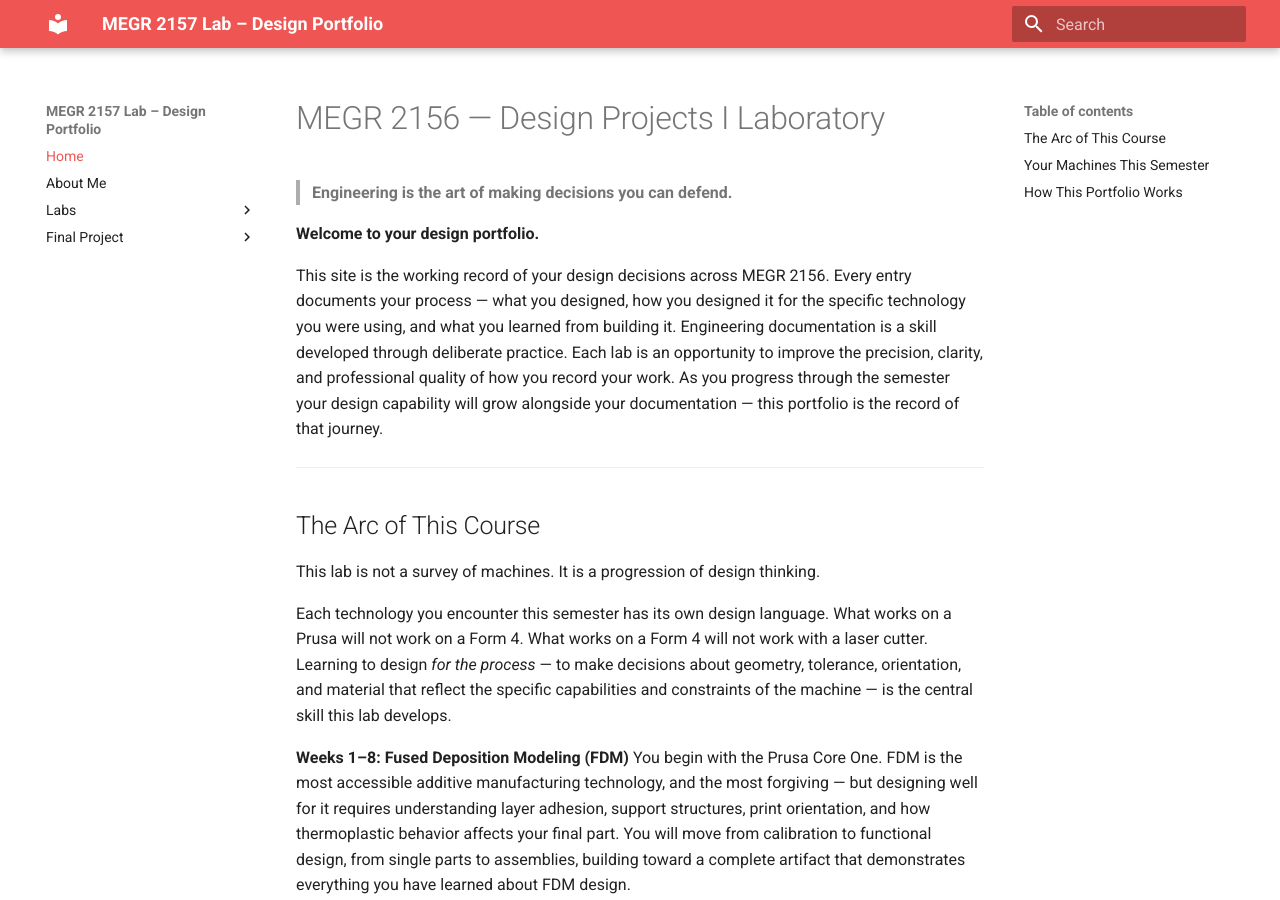
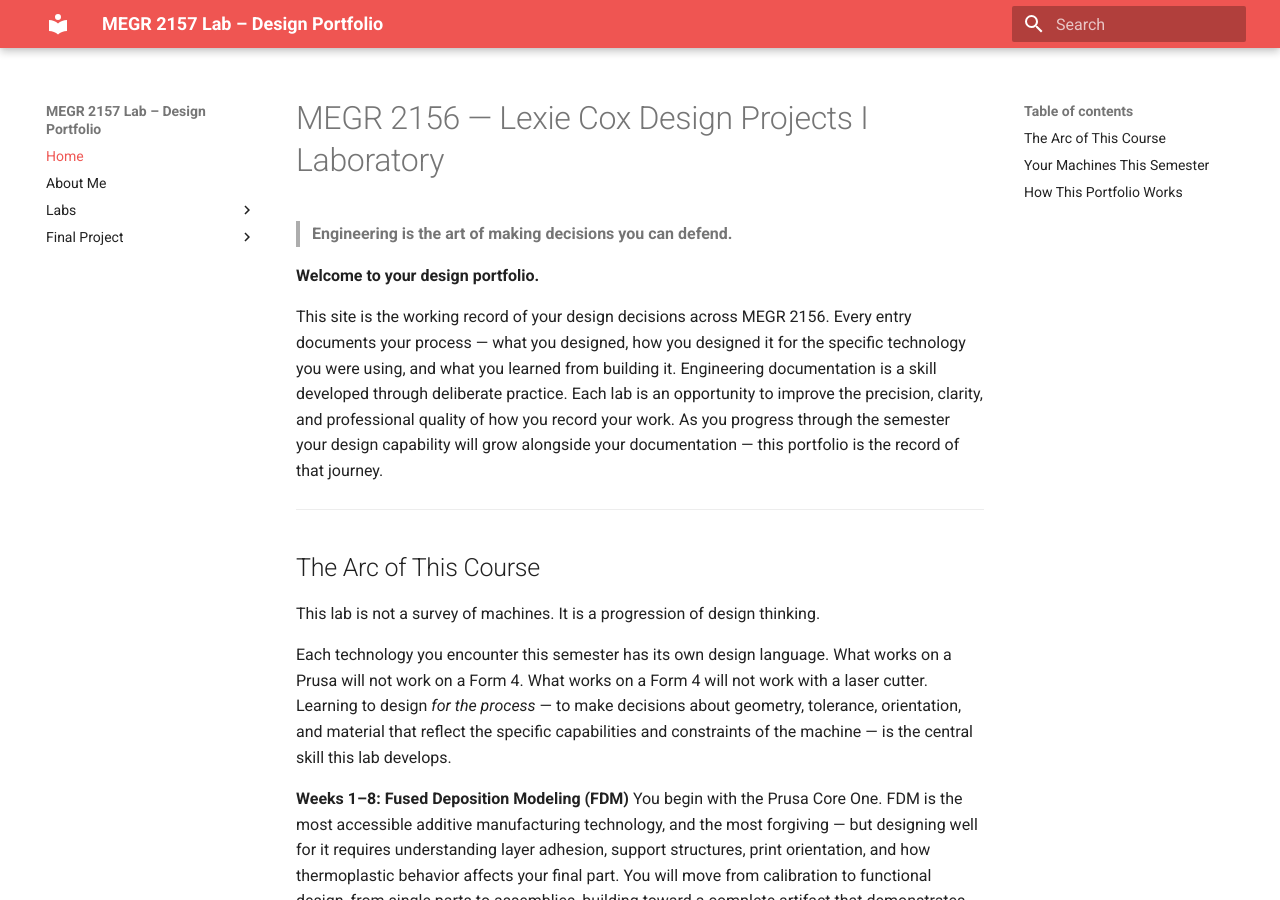
Before and after one commit to lexiecox628/lexie-cox-lab-portfolio, an MkDocs documentation site: the page built from docs/index.md, in a window 1280 px wide and 900 px high. Built offline with MkDocs 1.6.1 and Material for MkDocs 9.7.7, drawn with Linux system fonts in a browser that asks for light colours.

Commit message:
initial changes

```diff
--- a/docs/index.md
+++ b/docs/index.md
@@ -1,4 +1,4 @@
-# MEGR 2156 — Design Projects I Laboratory
+# MEGR 2156 — Lexie Cox Design Projects I Laboratory
 
 > **Engineering is the art of making decisions you can defend.**
 
```
